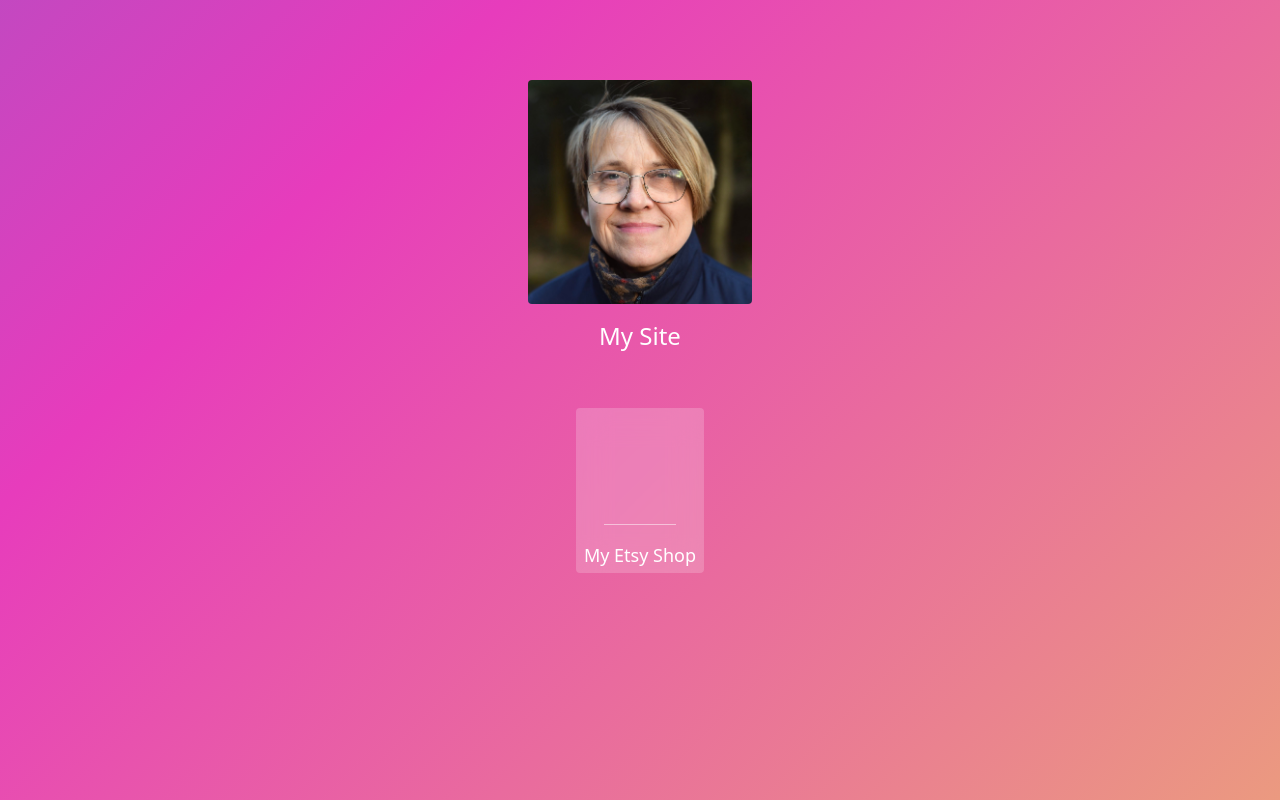
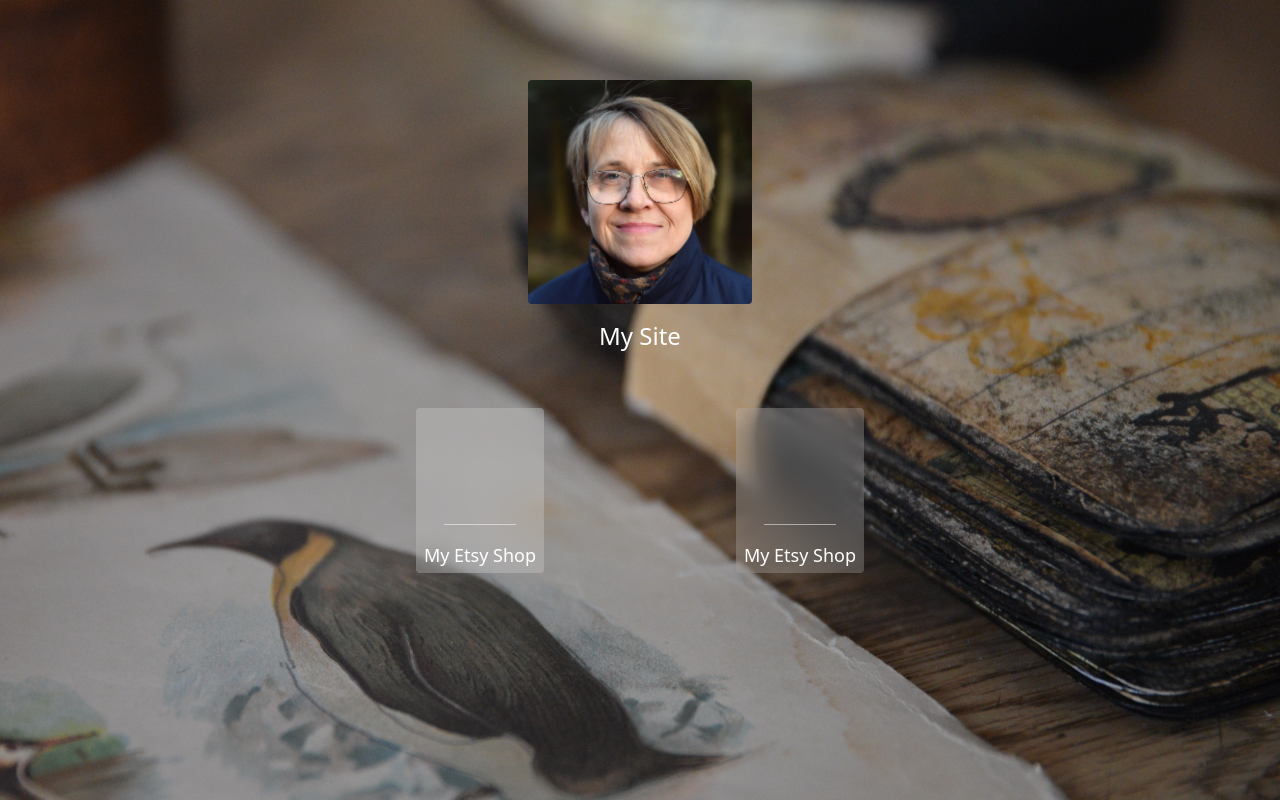
Before and after one commit to franio1999PL/myprimitivedolls-linktree, an Astro site: page / in a window 1280 px wide. Built offline with nearby package versions, Linux system fonts and the light colour scheme; Astro itself is replaced by a stand-in of ours; some icons are missing.

Commit message:
change bg image

```diff
--- a/src/components/FeaturedCard.astro
+++ b/src/components/FeaturedCard.astro
@@ -9,7 +9,7 @@ const { featuredCardIcon, featuredCardTitle, featuredCardLink } = Astro.props
   <a class='text-xs text-white sm:text-base' href={featuredCardLink} target="_blank">
     <div class='flex justify-center'>
       <!-- <Icon class='h-24 p-2'  /> -->
-      <Icon class='h-24 p-2' name={featuredCardIcon} />
+      <Icon class='h-24 p-2' name={featuredCardIcon ? featuredCardIcon : 'mdi:link-variant'} />
     </div>
     <div class='flex flex-col break-words'>
       <hr class='h-px mx-6 my-4 bg-white border-0 opacity-50' />
--- a/src/pages/index.astro
+++ b/src/pages/index.astro
@@ -8,5 +8,6 @@ import FeaturedCard from "@components/FeaturedCard.astro";
 	<Avatar />
 	<FeaturedCardsLayout>
 		<FeaturedCard featuredCardIcon="simple-icons:etsy" featuredCardTitle="My Etsy Shop" featuredCardLink="https://www.etsy.com/shop/myprimitivedolls" />
+		<FeaturedCard featuredCardTitle="My Etsy Shop" featuredCardLink="https://www.etsy.com/shop/myprimitivedolls" />
 	</FeaturedCardsLayout>
 </MainLayout>
--- a/src/styles/global.css
+++ b/src/styles/global.css
@@ -14,8 +14,8 @@ a {
 }
 
 body {
-  background: linear-gradient(-45deg, #eee152, #e73cbc, #237cd5, #23bdd5);
-  background-size: 400% 400%;
+  background-image: url('/background.jpg');
+  background-size: 120% 120%;
   background-repeat: no-repeat;
   animation: gradient 15s ease infinite;
   height: 100vh; /* do usunięcia */
```
Also changed, not shown: public/background.jpg (added).
